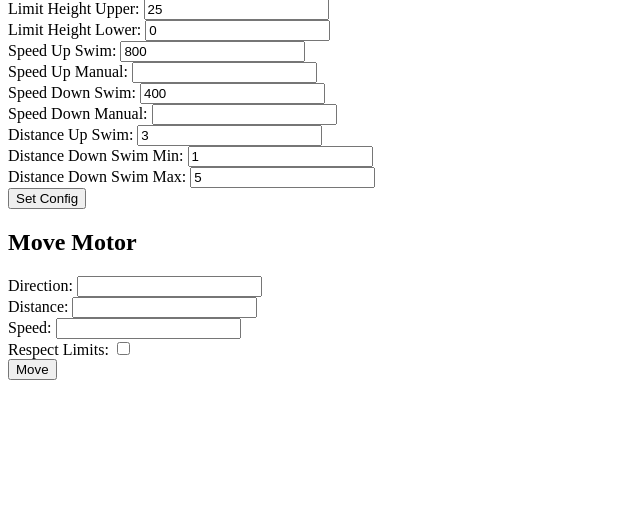
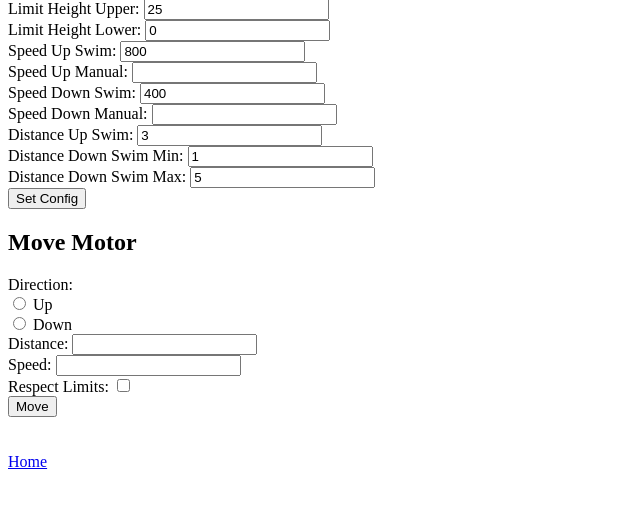
Before and after one commit to cking0987/pi-jellyfish-controller, a Flask app: page /config in a window 1280 px wide. Shown: the part 115-623 px from the top of the page, without its empty margins (0-640 px from the left). Run offline with Flask 3, Linux system fonts and the light colour scheme.

Commit message:
minor improvements to web interface

```diff
--- a/templates/config.html
+++ b/templates/config.html
@@ -70,8 +70,11 @@
     </form>
     <h2>Move Motor</h2>
     <form>
-        <label for="direction">Direction:</label>
-        <input type="number" id="direction"><br>
+        <label for="direction">Direction:</label><br>
+        <input type="radio" id="direction_up" name="direction" value="up">
+        <label for="direction_up">Up</label><br>
+        <input type="radio" id="direction_down" name="direction" value="down">
+        <label for="direction_down">Down</label><br>
         <label for="distance">Distance:</label>
         <input type="number" id="distance"><br>
         <label for="speed">Speed:</label>
@@ -80,5 +83,7 @@
         <input type="checkbox" id="respect_limits"><br>
         <button type="button" onclick="moveMotor()">Move</button>
     </form>
+    <br /><br />
+    <a href="/">Home</a>
 </body>
 </html>
--- a/templates/index.html
+++ b/templates/index.html
@@ -23,5 +23,7 @@
     <p>Current Height: {{ current_height }}</p>
     <button onclick="startSwim()">Start Swim</button>
     <button onclick="stopSwim()">Stop Swim</button>
+    <br /><br />
+    <a href="/config">Config</a>
 </body>
 </html>
```
